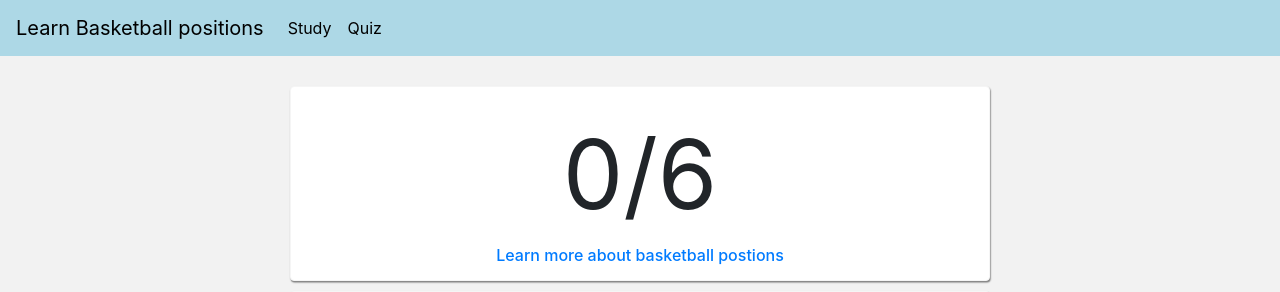
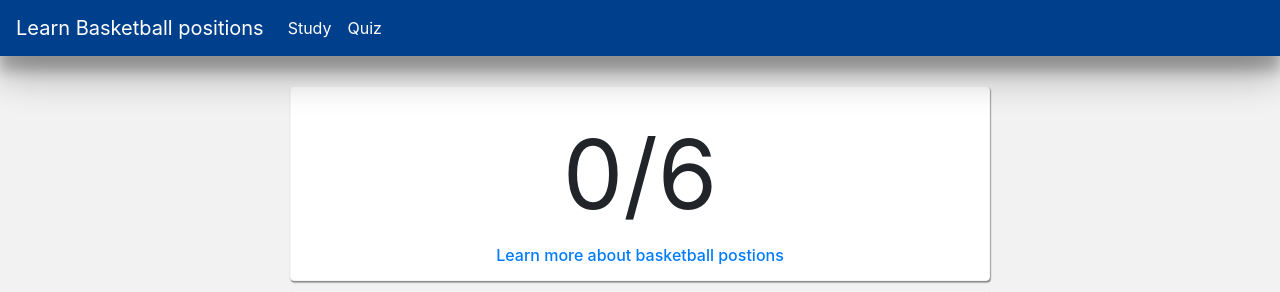
Before and after one commit to jason424217/UI-project, a Flask app: page /quiz/score in a window 1280 px wide. Shown: the top 292 px of the page. Run offline with Flask 2, Linux system fonts and the light colour scheme; some libraries are stand-ins or nearby versions.

Commit message:
feat: Navbar UI design & add transition

```diff
--- a/static/main.css
+++ b/static/main.css
@@ -3,12 +3,29 @@
 .page_container {
   padding: 20px;
 }
+
 .navbar{
-  background-color: lightblue;
+  background-color: rgb(0,63,140);
+  box-shadow: rgba(0, 0, 0, 0.19) 0px 10px 20px, rgba(0, 0, 0, 0.23) 0px 6px 6px;
+  transition: box-shadow 0.2s ease-out 1ms;
 }
-.nav-link{
-  color:black
+
+.navbar:hover{
+  box-shadow: rgba(0, 0, 0, 0.3) 0px 19px 38px, rgba(0, 0, 0, 0.22) 0px 15px 12px;
 }
-.navbar-brand{
-  color:black
+
+.nav-link {
+  color: white;
 }
+.nav-link:hover {
+  color: white;
+  text-decoration: underline;
+}
+
+.navbar-brand {
+  color: white;
+}
+.navbar-brand:hover {
+  color: white;
+  text-decoration: underline;
+}
--- a/static/quiz.css
+++ b/static/quiz.css
@@ -57,6 +57,7 @@ body {
   background-color: white;
   width: fit-content;
   padding: 15px;
+  transition: box-shadow 0.2s ease-out 1ms;
 
   box-shadow: rgba(50, 50, 93, 0.25) 0px 13px 27px -5px, rgba(0, 0, 0, 0.3) 0px 8px 16px -8px;
   box-shadow: rgba(0, 0, 0, 0.48) 0.7px 1.4px 1.4px;
--- a/templates/layout.html
+++ b/templates/layout.html
@@ -21,7 +21,7 @@
 <body>
   <!-- Navbar -->
   <nav class="navbar navbar-expand-sm ">
-      <a class="navbar-brand " href="/">Learn Basketball positions</a>
+      <a class="navbar-brand" href="/">Learn Basketball positions</a>
       <button class="navbar-toggler" data-toggle="collapse" data-target="#navbarMenu">
           <span class="navbar-toggler-icon"></span>
       </button>
```
